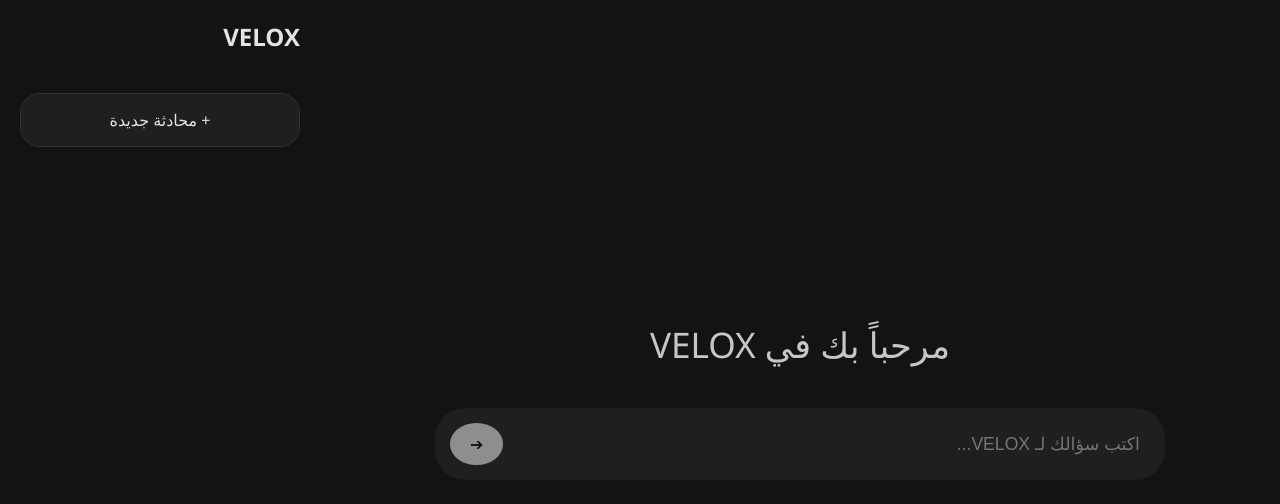
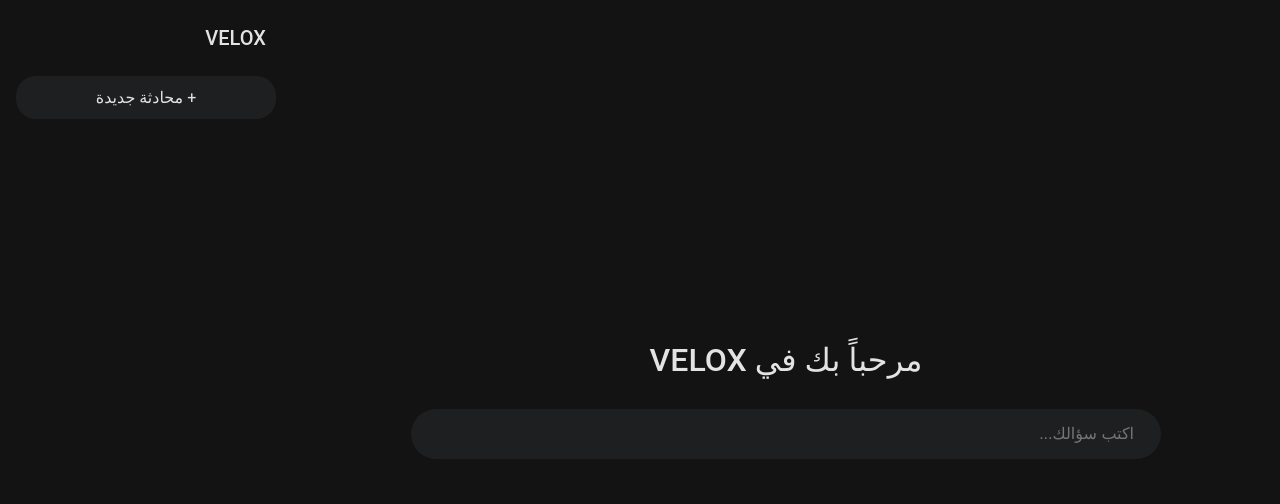
Before and after one commit to adamlaamime22-lgtm/AdamOS, a plain HTML site: page index.html in a window 1280 px wide. Drawn offline with Linux system fonts and the light colour scheme.

Commit message:
Update index.html

```diff
--- a/index.html
+++ b/index.html
@@ -1,31 +1,27 @@
 <!DOCTYPE html>
 <html lang="ar" dir="rtl">
 <head>
-    <meta charset="UTF-8">
-    <title>VELOX Interface</title>
     <style>
-        body { margin: 0; display: flex; height: 100vh; background-color: #131314; color: #e3e3e3; font-family: 'Segoe UI', sans-serif; }
-
-        /* Main Area (اليسار) */
-        .main-content { flex: 1; display: flex; flex-direction: column; justify-content: center; align-items: center; padding: 20px; }
-        .welcome-text { font-size: 2.2em; font-weight: 500; margin-bottom: 40px; color: #c4c7c5; }
-        .input-container { width: 700px; background: #1e1f20; padding: 15px; border-radius: 30px; display: flex; align-items: center; }
-        input { flex: 1; background: none; border: none; color: white; padding: 10px; outline: none; font-size: 1.1em; text-align: right; }
-        .send-btn { background: #8e8e8e; color: #131314; border: none; padding: 10px 20px; border-radius: 50%; cursor: pointer; }
+        body { margin: 0; display: flex; height: 100vh; background: #131314; color: #e3e3e3; font-family: Roboto, sans-serif; }
 
         /* Sidebar (اليمين) */
-        .sidebar { width: 280px; background: #131314; padding: 20px; display: flex; flex-direction: column; gap: 20px; }
-        .logo { font-size: 1.5em; font-weight: bold; margin-bottom: 20px; }
-        .new-chat { background: #1e1f20; padding: 15px; border-radius: 20px; text-align: center; cursor: pointer; border: 1px solid #333; }
+        .sidebar { width: 260px; padding: 16px; display: flex; flex-direction: column; gap: 16px; }
+        .logo { font-size: 20px; font-weight: 500; padding: 10px; }
+        .new-chat { background: #1e1f20; padding: 12px; border-radius: 20px; cursor: pointer; text-align: center; }
+
+        /* Main (اليسار) */
+        .main { flex: 1; display: flex; flex-direction: column; align-items: center; justify-content: center; }
+        .welcome { font-size: 32px; font-weight: 500; margin-bottom: 30px; }
+        .input-box { width: 700px; background: #1e1f20; padding: 15px 25px; border-radius: 30px; display: flex; align-items: center; }
+        input { flex: 1; background: none; border: none; color: white; outline: none; font-size: 16px; }
     </style>
 </head>
 <body>
 
-<div class="main-content">
-    <div class="welcome-text">مرحباً بك في VELOX</div>
-    <div class="input-container">
-        <input type="text" placeholder="اكتب سؤالك لـ VELOX...">
-        <div class="send-btn">➔</div>
+<div class="main">
+    <div class="welcome">مرحباً بك في VELOX</div>
+    <div class="input-box">
+        <input type="text" placeholder="اكتب سؤالك...">
     </div>
 </div>
 
```
